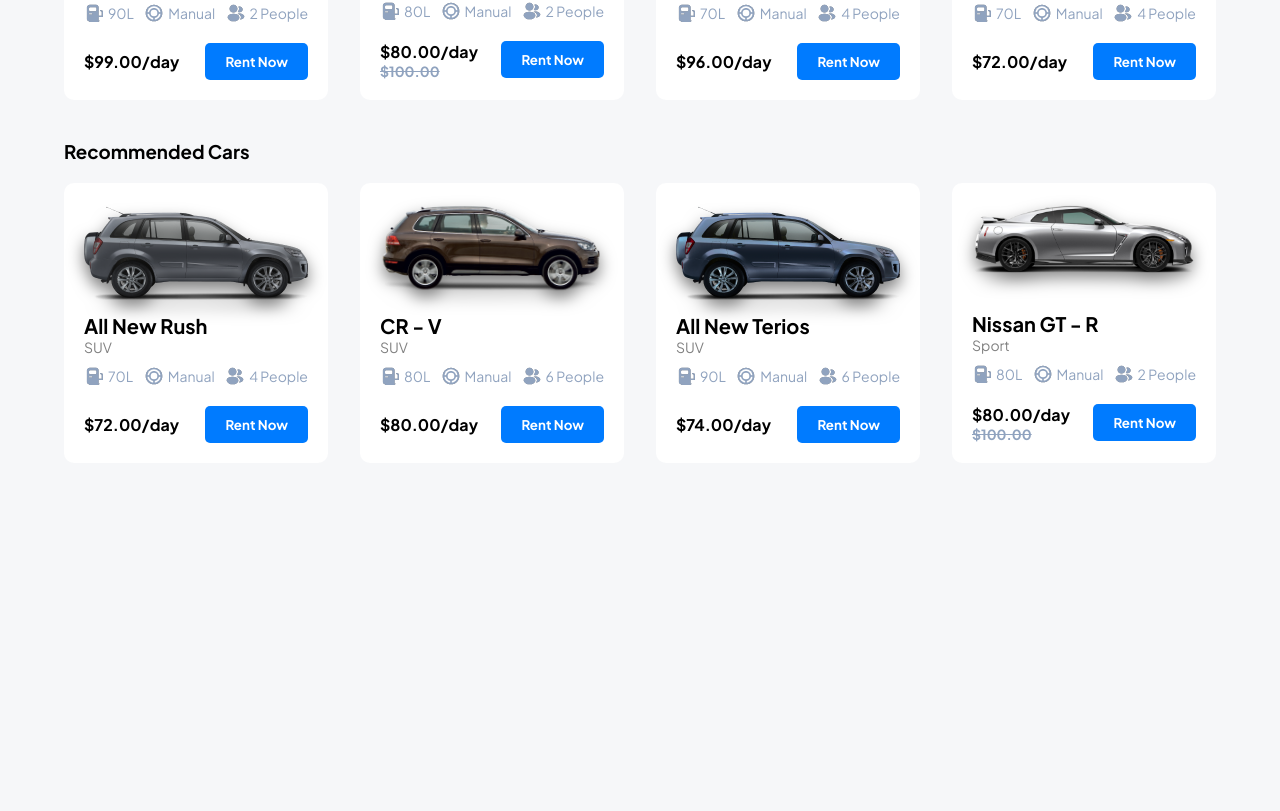
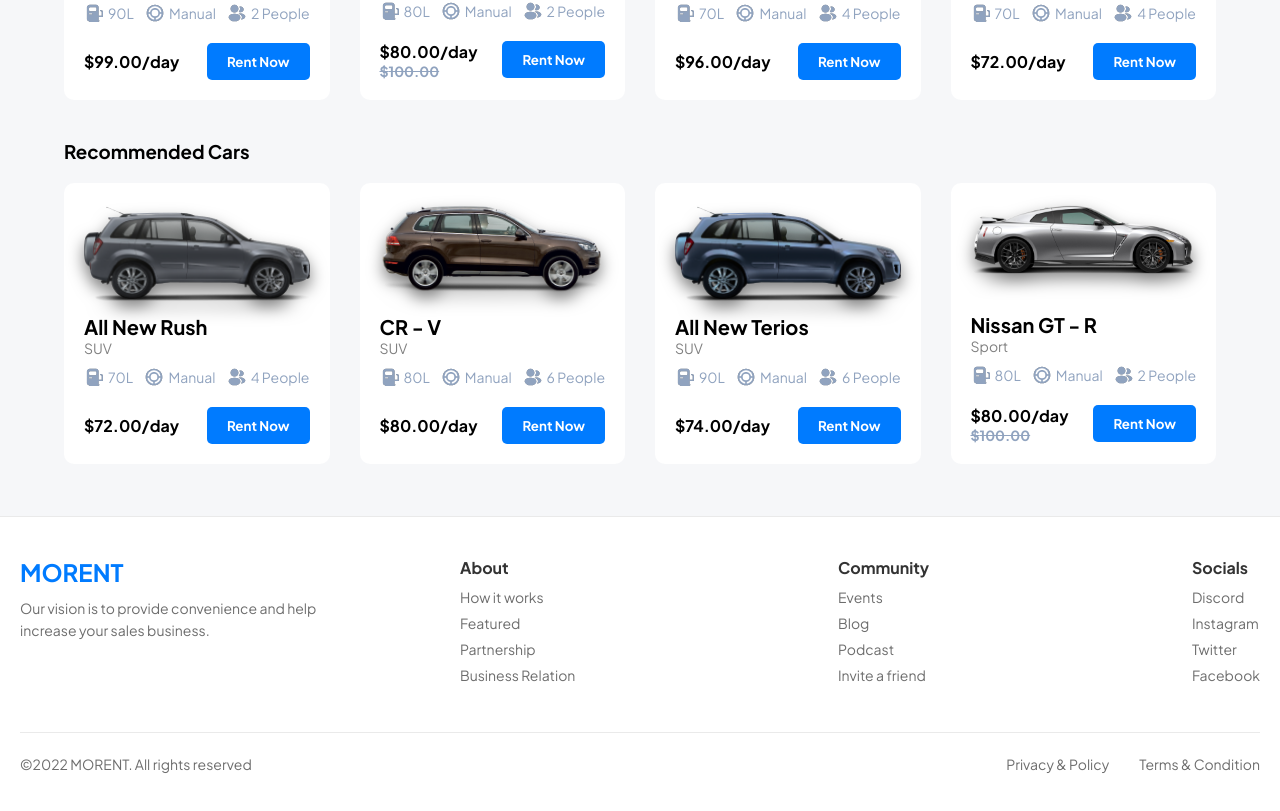
Before and after one commit to Gulverda/CarRental, a React (Create React App) app: page / in a window 1280 px wide. Shown: the part 927-1738 px from the top of the page. Before the commit the page ends 1442 px from the top, so only its background shows below. Built offline with nearby package versions, Linux system fonts and the light colour scheme.

Commit message:
Added footer and fixing desing style

```diff
--- a/src/App.jsx
+++ b/src/App.jsx
@@ -5,6 +5,7 @@
 import RentalOptions from './components/RentalOptions';
 import PopularCars from './components/PopularCars';
 import './App.css';
+import Footer from './components/Footer';
 
 function App() {
   return (
@@ -16,6 +17,7 @@
         <RentalOptions />
         <PopularCars />
       </main>
+      <Footer />
     </div>
     </div>
   );
--- a/src/CSS/CarCard.css
+++ b/src/CSS/CarCard.css
@@ -112,7 +112,7 @@
     }
   }
 
-  @media (max-width: 480px) {
+  @media (max-width: 550px) {
     .car-card {
         width: 100%;
         height: 300px;
@@ -122,3 +122,12 @@
         justify-content: space-between;
     }
   }
+
+  @media (max-width: 350px) {
+    .car-details span{
+        font-size: 10px;
+    }
+    .price_button{
+        flex-direction: column;
+    }
+  }
--- /dev/null
+++ b/src/CSS/Footer.css
@@ -0,0 +1,139 @@
+.footer {
+    background-color: #ffffff;
+    padding: 40px 20px;
+    border-top: 1px solid #eaeaea;
+  }
+
+  .footer-content {
+    display: flex;
+    justify-content: space-between;
+    flex-wrap: wrap;
+    margin-bottom: 20px;
+  }
+
+  .footer-left {
+    flex: 1;
+    max-width: 300px;
+  }
+
+  .footer-left h2 {
+    color: #007bff;
+    font-size: 24px;
+    margin-bottom: 10px;
+  }
+
+  .footer-left p {
+    color: #6d6d6d;
+    font-size: 14px;
+    line-height: 1.6;
+  }
+
+  .footer-links {
+    display: flex;
+    flex: 2;
+    justify-content: space-between;
+    max-width: 800px;
+    flex-wrap: wrap;
+  }
+
+  .footer-column {
+    display: flex;
+    flex-direction: column;
+    margin-bottom: 20px;
+  }
+
+  .footer-column h4 {
+    font-size: 16px;
+    color: #333333;
+    margin-bottom: 10px;
+  }
+
+  .footer-column ul {
+    list-style-type: none;
+    padding: 0;
+    margin: 0;
+  }
+
+  .footer-column ul li {
+    margin-bottom: 8px;
+    color: #6d6d6d;
+    font-size: 14px;
+  }
+
+  .footer-bottom {
+    display: flex;
+    justify-content: space-between;
+    align-items: center;
+    border-top: 1px solid #eaeaea;
+    padding-top: 20px;
+  }
+
+  .footer-bottom span {
+    color: #6d6d6d;
+    font-size: 14px;
+  }
+
+  .footer-bottom-links span {
+    margin-left: 30px;
+    cursor: pointer;
+  }
+
+  /* Responsive adjustments */
+  @media (max-width: 768px) {
+    .footer-content {
+      flex-direction: column;
+      align-items: flex-start;
+    }
+
+    .footer-left {
+      margin-bottom: 30px;
+    }
+
+    .footer-links {
+      flex-direction: column;
+      max-width: 100%;
+    }
+
+    .footer-column {
+      margin-bottom: 20px;
+    }
+
+    .footer-bottom {
+      flex-direction: column;
+      align-items: flex-start;
+    }
+
+    .footer-bottom-links {
+      margin-top: 20px;
+      display: flex;
+      width: 100%;
+      justify-content: space-between;
+    }
+  }
+
+  @media (max-width: 480px) {
+    .footer-left h2 {
+      font-size: 20px;
+    }
+
+    .footer-left p {
+      font-size: 12px;
+    }
+
+    .footer-column h4 {
+      font-size: 14px;
+    }
+
+    .footer-column ul li {
+      font-size: 12px;
+    }
+
+    .footer-bottom-links {
+      flex-direction: column;
+      align-items: flex-start;
+    }
+
+    .footer-bottom-links span {
+      margin: 5px 0;
+    }
+  }
--- a/src/CSS/PopularCars.css
+++ b/src/CSS/PopularCars.css
@@ -10,33 +10,46 @@
     display: flex;
     justify-content: space-between;
     flex-wrap: wrap;
-    gap: 32px;
+    gap: 30px;
   }
 
   .car-list .car-card {
-    flex: 1 1 calc(25% - 32px); /* 4 cards per row */
+    flex: 1 1 23%; /* 4 cards per row, including gaps */
+    max-width: 25%; /* Ensure it doesn't exceed this width */
     margin-bottom: 20px;
     display: flex;
     justify-content: space-between;
     flex-direction: column;
   }
 
+  @media (max-width: 1250px) {
+    .car-list .car-card {
+        flex: 1 1 30%;
+        max-width: 30%;
+        margin-bottom: 20px;
+        display: flex;
+        justify-content: space-between;
+        flex-direction: column;
+    }
+
+
+  }
 
   /* Adjustments for responsiveness */
   @media (max-width: 1024px) {
     .car-list .car-card {
-      flex: 1 1 calc(33.33% - 32px); /* 3 cards per row */
+      flex: 1 1 48%; /* 3 cards per row, including gaps */
+      max-width: 48% !important;
     }
-  }
 
-  @media (max-width: 768px) {
-    .car-list .car-card {
-      flex: 1 1 calc(50% - 32px); /* 2 cards per row */
+    .car-list{
+        gap: 0;
     }
   }
 
   @media (max-width: 480px) {
     .car-list .car-card {
       flex: 1 1 100%; /* 1 card per row */
+      max-width: 100%;
     }
   }
--- a/src/CSS/RentalOptions.css
+++ b/src/CSS/RentalOptions.css
@@ -1,4 +1,3 @@
-/* RentalOptions.css */
 .rental-options {
     display: flex;
     justify-content: space-between;
@@ -28,20 +27,32 @@
     justify-content: space-between;
   }
 
+  /* Reset default styles for select and input elements */
   .fields select,
   .fields input[type="date"],
   .fields input[type="time"] {
-    width: 30%;
+    -webkit-appearance: none;
+    -moz-appearance: none;
+    appearance: none;
+    background-color: white;
+    border: none;
+    /* border: 1px solid #ccc; */
     padding: 12px;
     border-radius: 5px;
     font-size: 14px;
-    border: none;
+    color: #333;
+    width: 30%;
     outline: none;
-    /* background-color: #f7f7f7; */
-    color: #333;
+    cursor: pointer;
   }
 
-  .vertical_line{
+  .fields select:focus,
+  .fields input[type="date"]:focus,
+  .fields input[type="time"]:focus {
+    border-color: #2a73ef;
+  }
+
+  .vertical_line {
     width: 1px;
     background-color: #C3D4E9;
   }
@@ -61,7 +72,7 @@
   }
 
   /* Responsive styles */
-  @media (max-width: 768px) {
+  @media screen and (max-width: 768px) {
     .rental-options {
       flex-direction: column;
     }
@@ -74,11 +85,27 @@
     .fields select,
     .fields input[type="date"],
     .fields input[type="time"] {
-      width: 100%;
       margin-bottom: 10px;
     }
 
+    .rental-options {
+      position: relative;
+    }
+
     .swap-icon {
-      display: none; /* Hide the swap icon on smaller screens */
+      position: absolute;
+      top: 48%;
+      left: 50%;
+      transform: translate(-50%, -50%);
+      margin: 0;
     }
   }
+
+  @media screen and (max-width: 450px) {
+    .fields select,
+    .fields input[type="date"],
+    .fields input[type="time"] {
+      width: 28%;
+      padding: 0;
+    }
+  }
--- /dev/null
+++ b/src/components/Footer.jsx
@@ -0,0 +1,53 @@
+import React from 'react';
+import '../CSS/Footer.css';
+
+const Footer = () => {
+  return (
+    <footer className="footer">
+      <div className="footer-content">
+        <div className="footer-left">
+          <h2>MORENT</h2>
+          <p>Our vision is to provide convenience and help increase your sales business.</p>
+        </div>
+        <div className="footer-links">
+          <div className="footer-column">
+            <h4>About</h4>
+            <ul>
+              <li>How it works</li>
+              <li>Featured</li>
+              <li>Partnership</li>
+              <li>Business Relation</li>
+            </ul>
+          </div>
+          <div className="footer-column">
+            <h4>Community</h4>
+            <ul>
+              <li>Events</li>
+              <li>Blog</li>
+              <li>Podcast</li>
+              <li>Invite a friend</li>
+            </ul>
+          </div>
+          <div className="footer-column">
+            <h4>Socials</h4>
+            <ul>
+              <li>Discord</li>
+              <li>Instagram</li>
+              <li>Twitter</li>
+              <li>Facebook</li>
+            </ul>
+          </div>
+        </div>
+      </div>
+      <div className="footer-bottom">
+        <span>©2022 MORENT. All rights reserved</span>
+        <div className="footer-bottom-links">
+          <span>Privacy & Policy</span>
+          <span>Terms & Condition</span>
+        </div>
+      </div>
+    </footer>
+  );
+};
+
+export default Footer;
--- a/src/components/PopularCars.jsx
+++ b/src/components/PopularCars.jsx
@@ -16,7 +16,7 @@
 const PopularCars = () => {
   const [popularCars, setPopularCars] = useState([]);
   const [recommendationCars, setRecommendationCars] = useState([]);
-  const isMobile = useIsMobile(768); // Set your mobile breakpoint here
+  const isMobile = useIsMobile(550); // Set your mobile breakpoint here
 
   useEffect(() => {
     fetch('/json/cars.json')
--- a/src/components/RentalOptions.jsx
+++ b/src/components/RentalOptions.jsx
@@ -39,7 +39,7 @@
             value={pickUp.city}
             onChange={(e) => setPickUp({ ...pickUp, city: e.target.value })}
           >
-            <option value="">Select your city</option>
+            <option value="" disabled>Select your city</option>
             {cities.map(city => (
               <option key={city.id} value={city.name}>
                 {city.name}
@@ -51,12 +51,14 @@
             type="date"
             value={pickUp.date}
             onChange={(e) => setPickUp({ ...pickUp, date: e.target.value })}
+            placeholder="Select date"
           />
           <div className="vertical_line"></div>
           <input
             type="time"
             value={pickUp.time}
             onChange={(e) => setPickUp({ ...pickUp, time: e.target.value })}
+            placeholder="Select time"
           />
         </div>
       </div>
@@ -79,7 +81,7 @@
             value={dropOff.city}
             onChange={(e) => setDropOff({ ...dropOff, city: e.target.value })}
           >
-            <option value="">Select your city</option>
+            <option value="" disabled>Select your city</option>
             {cities.map(city => (
               <option key={city.id} value={city.name}>
                 {city.name}
@@ -91,12 +93,14 @@
             type="date"
             value={dropOff.date}
             onChange={(e) => setDropOff({ ...dropOff, date: e.target.value })}
+            placeholder="Select date"
           />
           <div className="vertical_line"></div>
           <input
             type="time"
             value={dropOff.time}
             onChange={(e) => setDropOff({ ...dropOff, time: e.target.value })}
+            placeholder="Select time"
           />
         </div>
       </div>
--- a/src/hooks/useIsMobile.jsx
+++ b/src/hooks/useIsMobile.jsx
@@ -2,7 +2,7 @@
 
 import { useState, useEffect } from 'react';
 
-const useIsMobile = (maxWidth = 768) => {
+const useIsMobile = (maxWidth = 550) => {
   const [isMobile, setIsMobile] = useState(
     typeof window !== 'undefined' ? window.innerWidth <= maxWidth : false
   );
```
